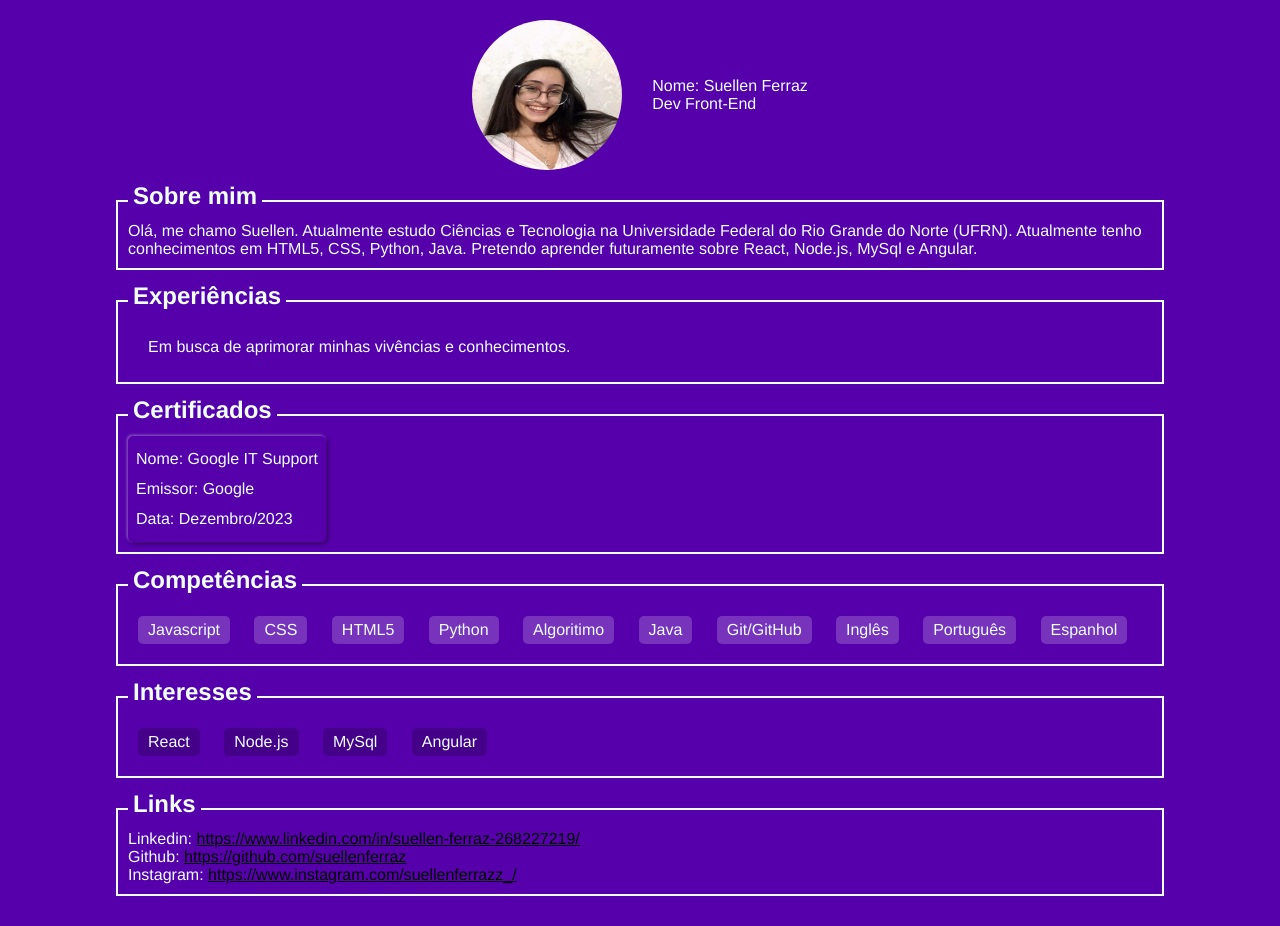
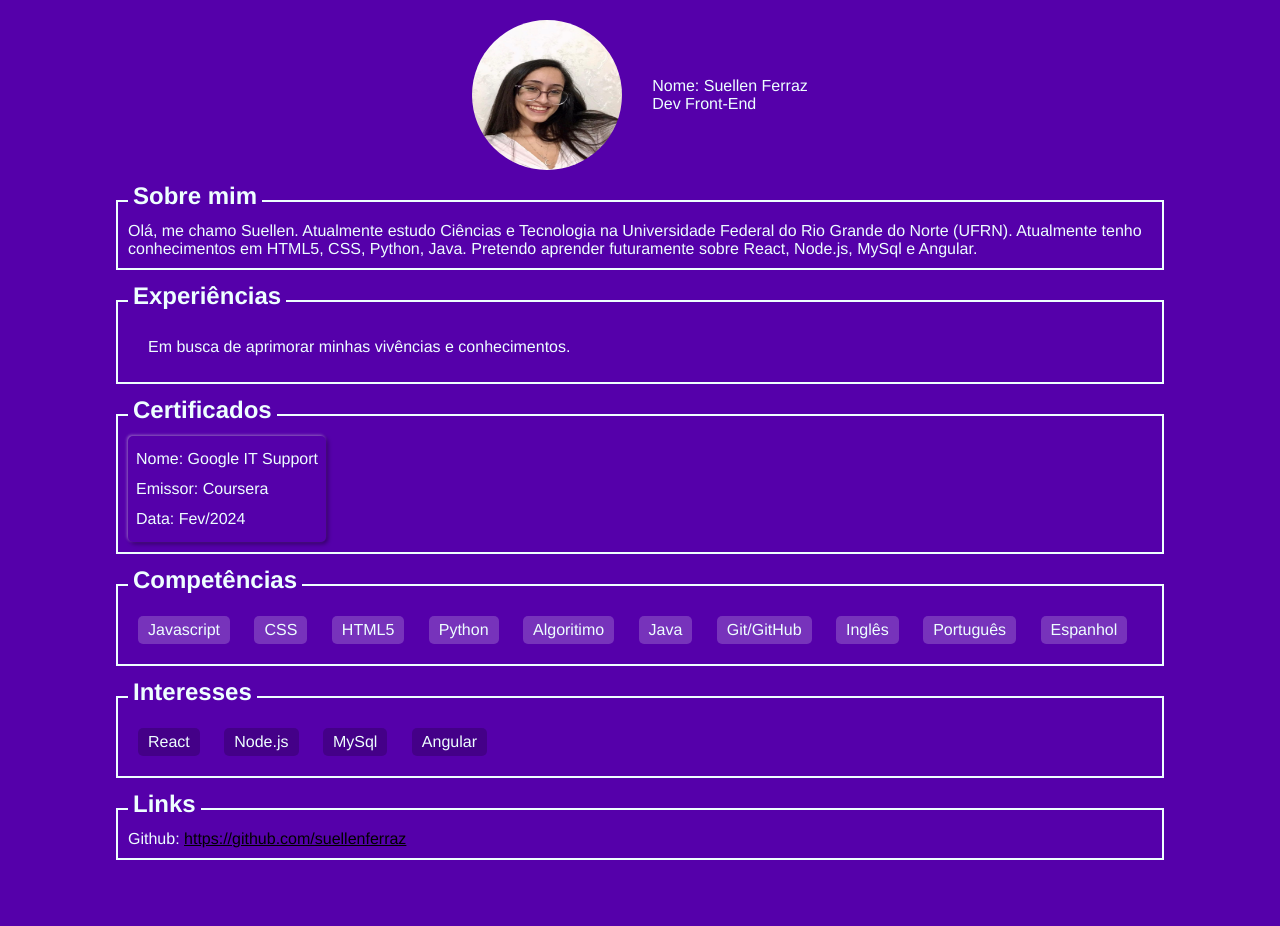
Before and after one commit to suellenferraz/Portifolio, a plain HTML site: page index.html in a window 1280 px wide. After the commit the page ends 890 px from the top, so only its background shows below. Drawn offline with Linux system fonts and the light colour scheme.

Commit message:
Atualização

```diff
--- a/index.html
+++ b/index.html
@@ -7,8 +7,6 @@
     <link rel="stylesheet" href="style.css"/>
 
     <title>Portifólio - Suellen Ferraz</title>
-
-    <link rel="icon" type="icon" href="favicon.ico">
 </head>
 <body>
     <main>
@@ -44,10 +42,10 @@
                     Nome: Google IT Support
                 </span>
                 <span>
-                    Emissor: Google
+                    Emissor: Coursera
                 </span>
                 <span>
-                    Data: Dezembro/2023
+                    Data: Fev/2024
                 </span>
             </div>
         </section>
@@ -103,13 +101,7 @@
         <section class="links">
             <h2>Links</h2>
             <span>
-                Linkedin: <a href="https://www.linkedin.com/in/suellen-ferraz-268227219/" target="_blank">https://www.linkedin.com/in/suellen-ferraz-268227219/</a>
-            </span>
-            <span>
                 Github: <a href="https://github.com/suellenferraz" target="_blank">https://github.com/suellenferraz</a>
-            </span>
-            <span>
-                Instagram: <a href="https://www.instagram.com/suellenferrazz_/" target="_blank">https://www.instagram.com/suellenferrazz_/</a>
             </span>
         </section>
     </main>
```
